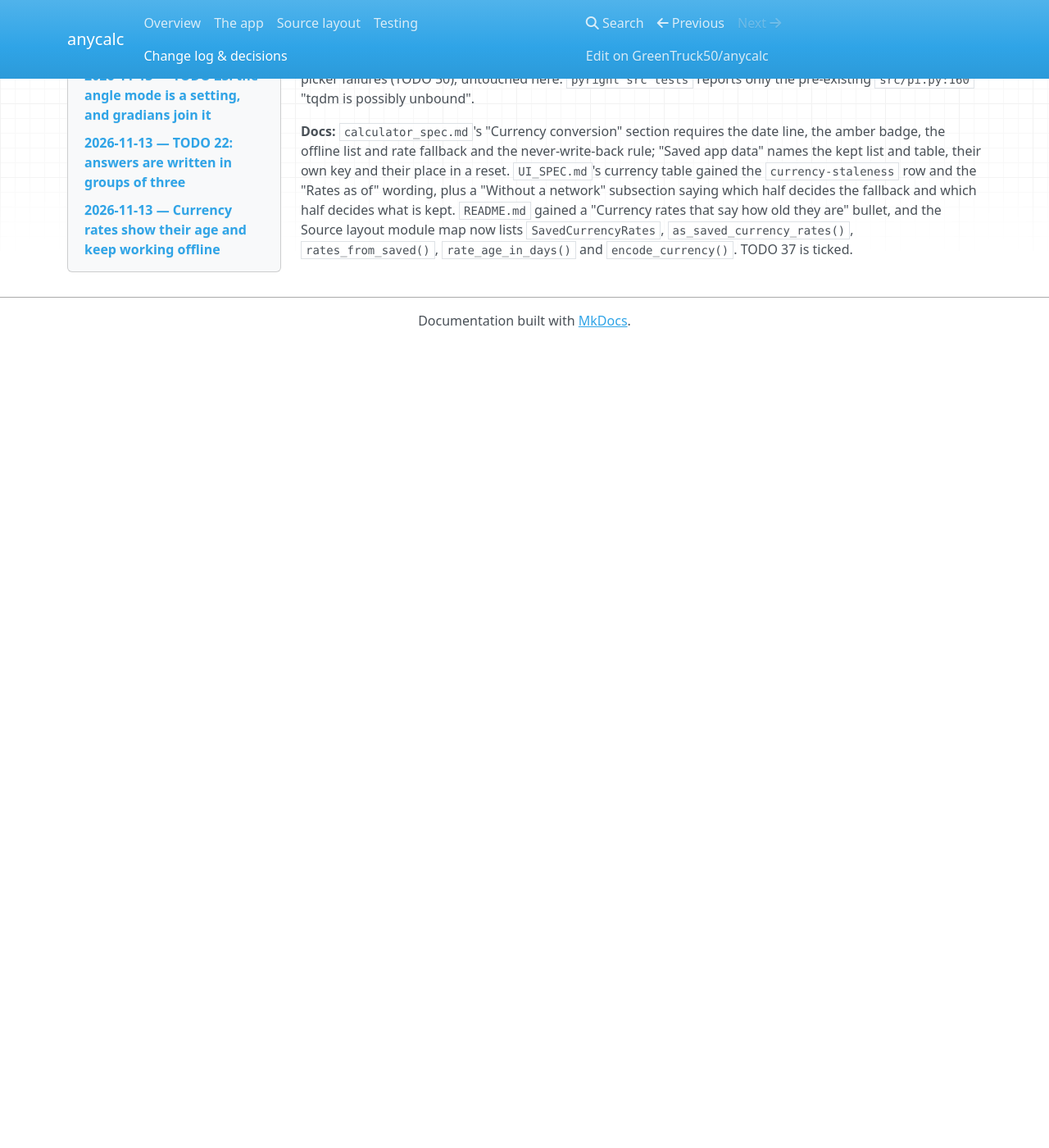
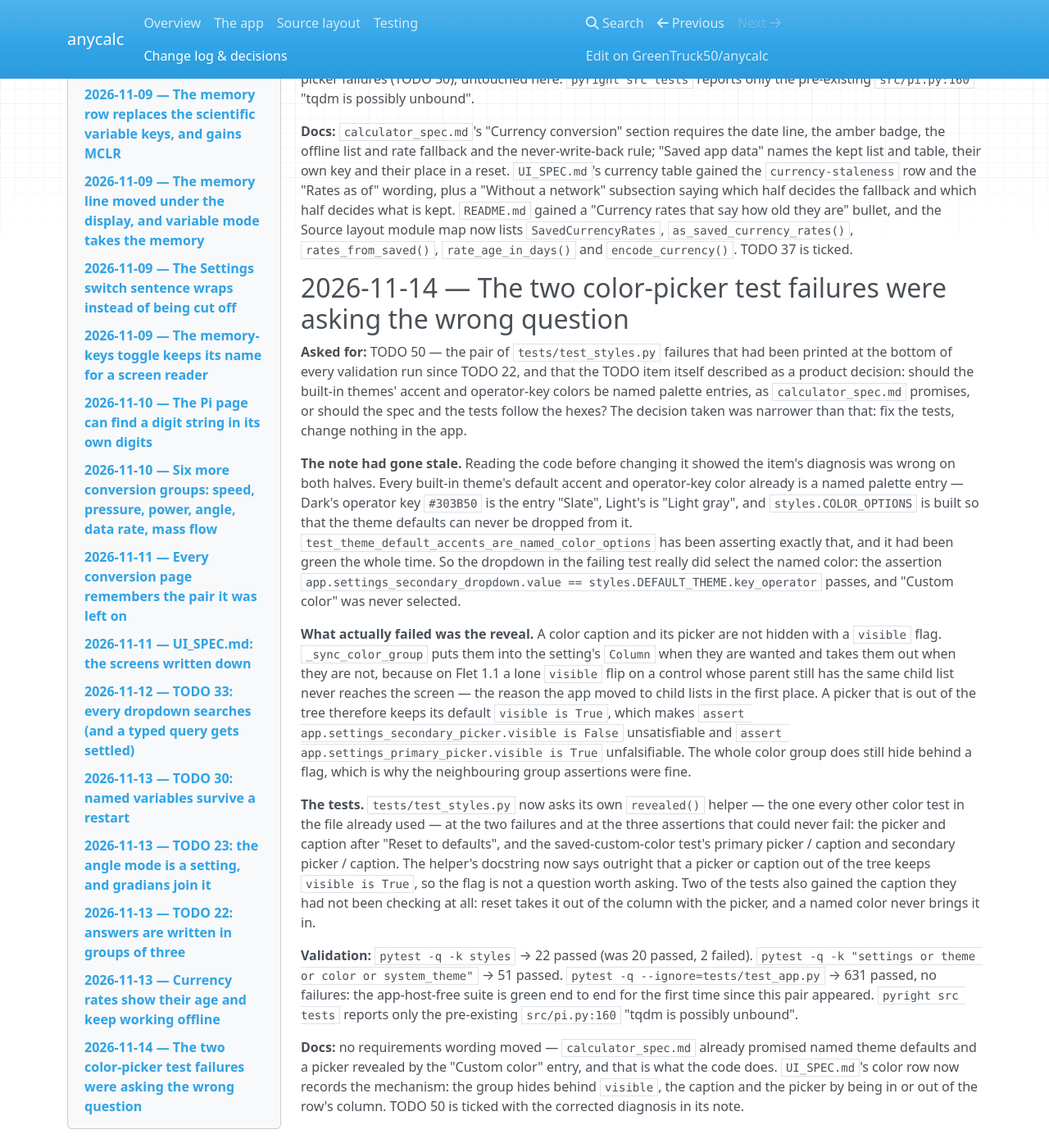
Before and after one commit to GreenTruck50/anycalc, an MkDocs documentation site: the page built from docs/Change log & decisions.md, in a window 1280 px wide and 1400 px high, scrolled down 53732 px. Shown: the whole window at 82% size. Built offline with MkDocs 1.6.1, drawn with Linux system fonts in a browser that asks for light colours; nearby versions of some CDN libraries; before the commit the page ends 54151 px from its top, so only the background shows below that.

Commit message:
TODO 50: the color tests stop asserting on a flag the app never sets
Two tests/test_styles.py tests had been failing with no app host since TODO 22, and the TODO note blamed the wrong thing. It said the built-in themes' operator-key colors are not named palette entries, so the settings box had to fall back to "Custom color" and reveal a picker. The palette says otherwise - Dark's operator key is the entry "Slate", Light's is "Light gray" - and test_theme_default_accents_are_named_color_options has been holding that line green the whole time. In the failing test the dropdown really did carry the named color.

What the pair asserted wrongly was the reveal. A color caption and its picker are shown by being put into the setting's column and hidden by being taken out of it, because on Flet 1.1 a lone visible flip on a control whose parent still has the same child list never reaches the screen. A picker that is out of the tree keeps its default visible is True, so "picker.visible is False" can never hold and "picker.visible is True" can never fail. The group wrapped around them does hide behind a flag, which is why the assertions next to these were fine.

The tests now ask the file's own revealed() helper - the one every other color test in it already used - at both failures and at the three assertions that could never fail, and the helper's docstring now says the flag is not a question worth asking. Reset and the saved-custom-color test also check the caption, which neither had been looking at. The app is unchanged: the decision was to follow the app, and calculator_spec.md already described what it does.

Validation: pytest -q -k styles 22 passed, was 20 passed and 2 failed; pytest -q -k "settings or theme or color or system_theme" 51 passed; pytest -q --ignore=tests/test_app.py 631 passed with no failures, the app-host-free suite green end to end for the first time since this pair appeared. pyright reports only the known src/pi.py:160. UI_SPEC.md's color row records how the reveal works; TODO 50 is ticked with the corrected diagnosis.

```diff
--- a/docs/Change log & decisions.md
+++ b/docs/Change log & decisions.md
@@ -804,3 +804,17 @@ The Android emulator window repeatedly triggered an "is not responding" dialog w
 **Validation:** `pytest -q -k "currency or data_storage"` → 85 passed. `pytest -q --ignore=tests/test_app.py` → 629 passed, 2 failed - the same two pre-existing `tests/test_styles.py` color-picker failures (TODO 50), untouched here. `pyright src tests` reports only the pre-existing `src/pi.py:160` "tqdm is possibly unbound".
 
 **Docs:** `calculator_spec.md`'s "Currency conversion" section requires the date line, the amber badge, the offline list and rate fallback and the never-write-back rule; "Saved app data" names the kept list and table, their own key and their place in a reset. `UI_SPEC.md`'s currency table gained the `currency-staleness` row and the "Rates as of" wording, plus a "Without a network" subsection saying which half decides the fallback and which half decides what is kept. `README.md` gained a "Currency rates that say how old they are" bullet, and the Source layout module map now lists `SavedCurrencyRates`, `as_saved_currency_rates()`, `rates_from_saved()`, `rate_age_in_days()` and `encode_currency()`. TODO 37 is ticked.
+
+## 2026-11-14 — The two color-picker test failures were asking the wrong question
+
+**Asked for:** TODO 50 — the pair of `tests/test_styles.py` failures that had been printed at the bottom of every validation run since TODO 22, and that the TODO item itself described as a product decision: should the built-in themes' accent and operator-key colors be named palette entries, as `calculator_spec.md` promises, or should the spec and the tests follow the hexes? The decision taken was narrower than that: fix the tests, change nothing in the app.
+
+**The note had gone stale.** Reading the code before changing it showed the item's diagnosis was wrong on both halves. Every built-in theme's default accent and operator-key color already is a named palette entry — Dark's operator key `#303B50` is the entry "Slate", Light's is "Light gray", and `styles.COLOR_OPTIONS` is built so that the theme defaults can never be dropped from it. `test_theme_default_accents_are_named_color_options` has been asserting exactly that, and it had been green the whole time. So the dropdown in the failing test really did select the named color: the assertion `app.settings_secondary_dropdown.value == styles.DEFAULT_THEME.key_operator` passes, and "Custom color" was never selected.
+
+**What actually failed was the reveal.** A color caption and its picker are not hidden with a `visible` flag. `_sync_color_group` puts them into the setting's `Column` when they are wanted and takes them out when they are not, because on Flet 1.1 a lone `visible` flip on a control whose parent still has the same child list never reaches the screen — the reason the app moved to child lists in the first place. A picker that is out of the tree therefore keeps its default `visible is True`, which makes `assert app.settings_secondary_picker.visible is False` unsatisfiable and `assert app.settings_primary_picker.visible is True` unfalsifiable. The whole color group does still hide behind a flag, which is why the neighbouring group assertions were fine.
+
+**The tests.** `tests/test_styles.py` now asks its own `revealed()` helper — the one every other color test in the file already used — at the two failures and at the three assertions that could never fail: the picker and caption after "Reset to defaults", and the saved-custom-color test's primary picker / caption and secondary picker / caption. The helper's docstring now says outright that a picker or caption out of the tree keeps `visible is True`, so the flag is not a question worth asking. Two of the tests also gained the caption they had not been checking at all: reset takes it out of the column with the picker, and a named color never brings it in.
+
+**Validation:** `pytest -q -k styles` → 22 passed (was 20 passed, 2 failed). `pytest -q -k "settings or theme or color or system_theme"` → 51 passed. `pytest -q --ignore=tests/test_app.py` → 631 passed, no failures: the app-host-free suite is green end to end for the first time since this pair appeared. `pyright src tests` reports only the pre-existing `src/pi.py:160` "tqdm is possibly unbound".
+
+**Docs:** no requirements wording moved — `calculator_spec.md` already promised named theme defaults and a picker revealed by the "Custom color" entry, and that is what the code does. `UI_SPEC.md`'s color row now records the mechanism: the group hides behind `visible`, the caption and the picker by being in or out of the row's column. TODO 50 is ticked with the corrected diagnosis in its note.
```
Also changed, not shown: TODO.md (+16 -10 lines), UI_SPEC.md (+1 -1 lines), 1 other file.
